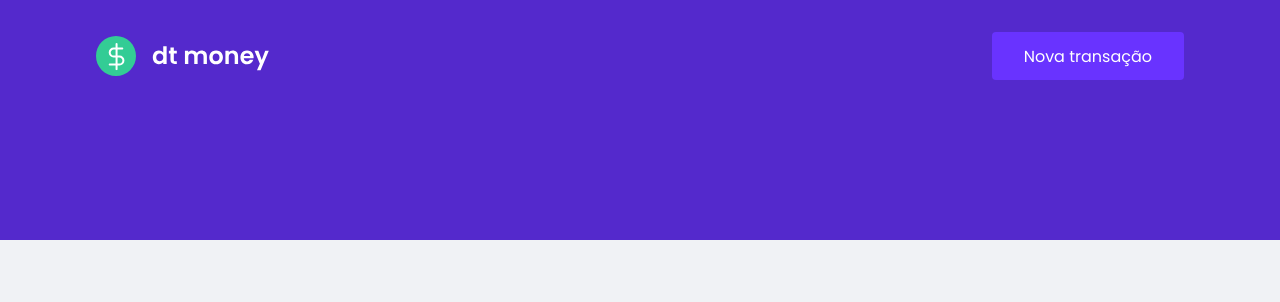
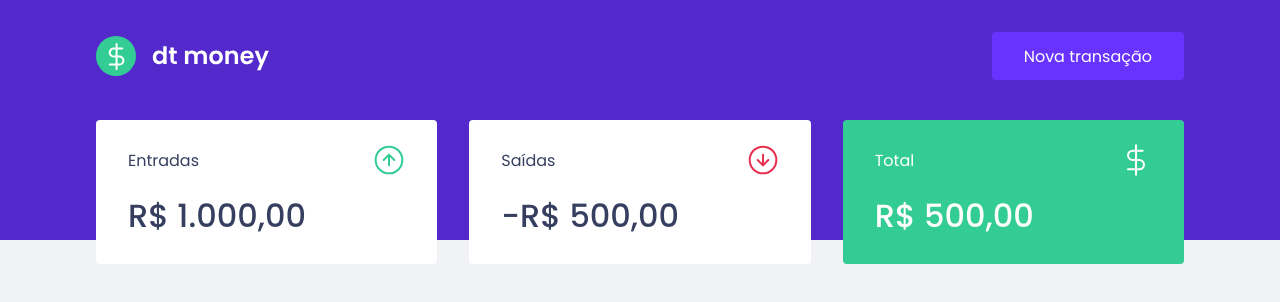
Before and after one commit to marcelorbueno/dtmoney, a React (Create React App) app: page / in a window 1280 px wide. Shown: the top 302 px of the page. Built offline with nearby package versions, Linux system fonts and the light colour scheme.

Commit message:
Componente: Summary

```diff
--- a/public/index.html
+++ b/public/index.html
@@ -10,7 +10,7 @@
 
     <title>dtmoney</title>
 
-    <link href="https://fonts.googleapis.com/css2?family=Poppins:wght@400;600&display=swap" rel="stylesheet">
+    <link href="https://fonts.googleapis.com/css2?family=Poppins:wght@400;500;600&display=swap" rel="stylesheet">
   </head>
   <body>
     <noscript>You need to enable JavaScript to run this app.</noscript>
--- a/src/App.tsx
+++ b/src/App.tsx
@@ -1,10 +1,13 @@
+import { Dashboard } from "./components/Dashboard"
 import { Header } from "./components/Header"
+
 import { GlobalStyle } from "./styles/global"
 
 export function App() {
   return (
     <>
       <Header />
+      <Dashboard />
       <GlobalStyle />
     </>
   )
--- /dev/null
+++ b/src/components/Dashboard/index.tsx
@@ -0,0 +1,11 @@
+import { Summary } from '../Summary'
+
+import { Container } from './styles'
+
+export function Dashboard() {
+    return (
+        <Container>
+            <Summary />
+        </Container>
+    )
+}
--- /dev/null
+++ b/src/components/Dashboard/styles.ts
@@ -0,0 +1,7 @@
+import styled from 'styled-components'
+
+export const Container = styled.main`
+    max-width: 1120px;
+    margin: 0 auto;
+    padding: 2.5rem 1rem;
+`
--- /dev/null
+++ b/src/components/Summary/index.tsx
@@ -0,0 +1,33 @@
+import { Container } from "./styles";
+
+import IncomeImg from '../../assets/income.svg'
+import OutcomeImg from '../../assets/outcome.svg'
+import TotalImg from '../../assets/total.svg'
+
+export function Summary() {
+    return (
+        <Container>
+            <div>
+                <header>
+                    <p>Entradas</p>
+                    <img src={IncomeImg} alt="Entradas" />
+                </header>
+                <strong>R$ 1.000,00</strong>
+            </div>
+            <div>
+                <header>
+                    <p>Saídas</p>
+                    <img src={OutcomeImg} alt="Saídas" />
+                </header>
+                <strong>-R$ 500,00</strong>
+            </div>
+            <div className="highlight-background">
+                <header>
+                    <p>Total</p>
+                    <img src={TotalImg} alt="Total" />
+                </header>
+                <strong>R$ 500,00</strong>
+            </div>
+        </Container>
+    )
+}
--- /dev/null
+++ b/src/components/Summary/styles.ts
@@ -0,0 +1,34 @@
+import styled from 'styled-components'
+
+export const Container = styled.div`
+    display: grid;
+    grid-template-columns: repeat(3, 1fr);
+    gap: 2rem;
+    margin-top: -10rem;
+
+    div {
+        background: var(--shape);
+        padding: 1.5rem 2rem;
+        border-radius: 0.25rem;
+        color: var(--text-title);
+
+        header {
+            display: flex;
+            align-items: center;
+            justify-content: space-between;
+        }
+
+        strong {
+            display: block;
+            margin-top: 1rem;
+            font-size: 2rem;
+            font-weight: 500;
+            line-height: 3rem;
+        }
+
+        &.highlight-background {
+            background: var(--green);
+            color: #fff;
+        }
+    }
+`
--- a/src/styles/global.ts
+++ b/src/styles/global.ts
@@ -4,6 +4,7 @@
     :root {
         --red: #e52e4d;
         --blue: #5429cc;
+        --green: #33cc95;
 
         --blue-light: #6933ff;
 
```
